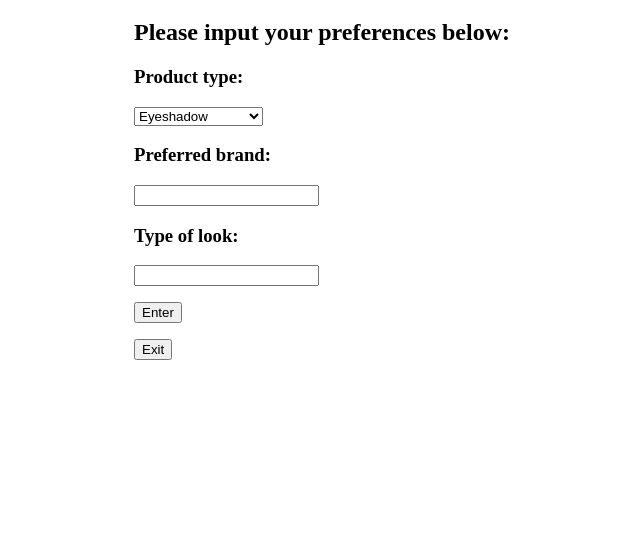
After one commit to Yipvyip/Group-1-Cosmetic-Project, a Flask app: page /makeup_suggest in a window 1280 px wide. The commit adds this page. Shown: the part 249-800 px from the top of the page, without its empty margins (190-830 px from the left). Run offline with Flask 3, Linux system fonts and the light colour scheme.

Commit message:
Add files via upload

```diff
--- a/app.py
+++ b/app.py
@@ -2,8 +2,6 @@ from flask import Flask, render_template, request
 import google.generativeai as palm
 import replicate
 import os
-import sqlite3
-import datetime
 from flask import Markup
 
 flag = 1
@@ -25,13 +23,6 @@ def main():
     print("flag", flag)
     if flag == 1:
         name = request.form.get("q")
-        current_time = datetime.datetime.now()
-        conn = sqlite3.connect("log (1).db")
-        c = conn.cursor()
-        c.execute("insert into user (name,time) values (?,?)",(name,current_time))
-        conn.commit()
-        c.close()
-        conn.close()
         flag = 0
     return(render_template("main.html",r=name))
 
@@ -57,6 +48,10 @@ def image_result():
     )
     return(render_template("image_result.html",r=r[0]))
 
+@app.route("/makeup_suggest",methods=["GET","POST"])
+def makeup_suggest():
+    return(render_template("makeup_suggest.html"))
+
 @app.route("/end",methods=["GET","POST"])
 def end():
     global flag
--- a/templates/main.html
+++ b/templates/main.html
@@ -15,6 +15,9 @@
 <form action="/generate_image" method="post">
     <p><input type="submit" value="Virtual Try-on"></p>
 </form>
+<form action="/makeup_suggest" method="post">
+    <p><input type="submit" value="Suggest makeup look"></p>
+</form>
 <form action="/end" method="post">
     <p><input type="submit" value="Exit"></p>
 </form>
--- /dev/null
+++ b/templates/makeup_suggest.html
@@ -0,0 +1,29 @@
+<style>
+    .container {width: 100%;margin: auto;}
+    @media (min-width: 600px) {.container {width: 80%;}}
+    @media (min-width: 768px) {.container {width: 60%;}}
+    @media (min-width: 1024px) {.container {width: 50%;}}
+</style>
+
+<div class="container"><img src="https://as1.ftcdn.net/v2/jpg/03/33/00/98/1000_F_333009865_n3FZgfYHWRCRY3oqyllfTUJCYcvmnqJQ.jpg"
+    width="320" height="240">
+<h2>Please input your preferences below:</h2>
+<form action="/makeup_result" method="post">
+    <h3>Product type:</h3>
+        <select>
+            <option value="option1">Eyeshadow</option>
+            <option value="option2">Eyebrow products</option>
+            <option value="option3">Foundation</option>
+            <option value="option4">Blush</option>
+            <option value="option5">Lip products</option>
+        </select>
+    <h3>Preferred brand:</h3>
+        <p><input type="text" name="q1"></p>
+    <h3>Type of look:</h3>
+        <p><input type="text" name="q2"></p>
+    <p><input type="submit" value="Enter"></p>
+</form>
+<form action="/end" method="post">
+    <p><input type="submit" value="Exit"></p>
+</form>
+</div>
--- a/templates/text_result_makersuite.html
+++ b/templates/text_result_makersuite.html
@@ -11,6 +11,6 @@
     <p><input type="submit" value="Main Menu"></p>
 </form>
 <form action="/end" method="post">
-    <p><input type="submit" value="End Virtual Try-on"></p>
+    <p><input type="submit" value="End"></p>
 </form>
 </div>
```
